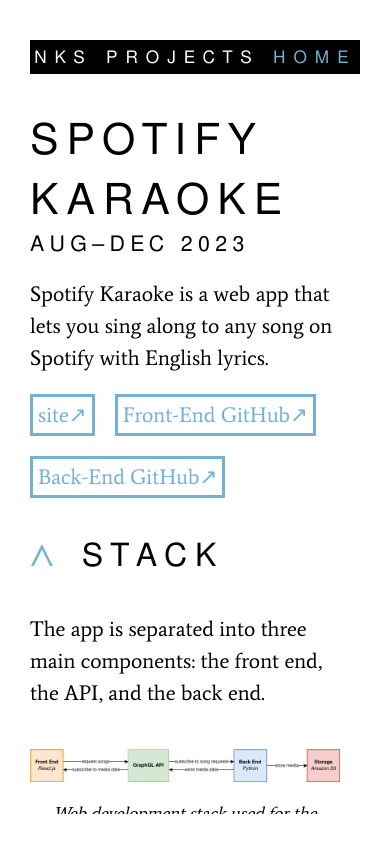
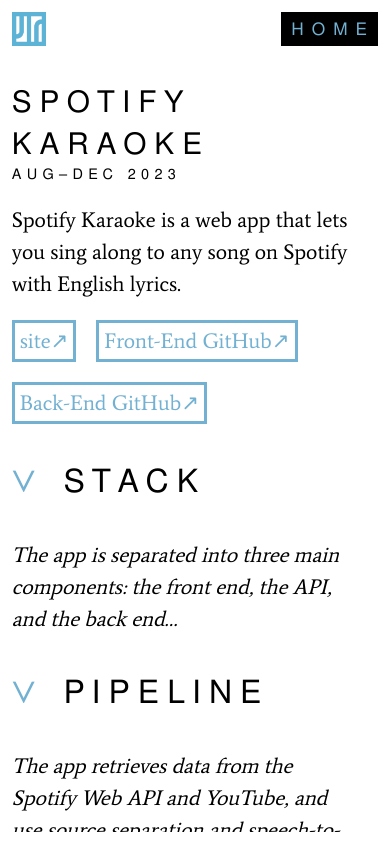
Before and after one commit to MyriadRivers/myriadrivers.github.io, a React (Create React App) app: page /projects/spotify_karaoke in a window 390 px wide. Built offline with nearby package versions, Linux system fonts and the light colour scheme.

Commit message:
Add more page responsiveness for mobile

```diff
--- a/src/App.tsx
+++ b/src/App.tsx
@@ -8,6 +8,7 @@
 import { navRoutes } from './common';
 import Title from './components/Title';
 import Canvas from './components/Canvas';
+import breakpoints from './styles/breakpoints';
 
 const StyledApp = styled.div`
   position: relative;
@@ -16,10 +17,14 @@
   flex-direction: column;
   gap: 10px;
 
+  @media ${breakpoints.mobile} {
+    gap: 0px;
+  }
+
   height: 100%;
 
   box-sizing: border-box;
-  padding: 30px;
+  padding: calc(min(30px, 3vw));
 
   margin: auto;
 
--- a/src/components/Expandable.tsx
+++ b/src/components/Expandable.tsx
@@ -1,7 +1,9 @@
 import styled from "styled-components";
-import { Ref, forwardRef, ReactNode, useState } from "react"
+import { Ref, forwardRef, ReactNode, useState, useEffect } from "react"
 import Heading from "./Heading";
 import exp from "constants";
+import useMedia from "../hooks/useMedia";
+import breakpoints from "../styles/breakpoints";
 
 const StyledExpandable = styled.div<{$expanded: boolean}>`
     display: flex;
@@ -34,6 +36,17 @@
 
 function Expandable({ heading, summary, children }: { heading: string, summary: string, children: ReactNode }, ref: Ref<HTMLDivElement>) {
     const [expanded, setExpanded] = useState(true);
+    const mobile = useMedia(`${breakpoints.mobile}`);
+
+    useEffect(() => {
+        // Default to collapsed in mobile view for easier scrolling
+        if (mobile) {
+            setExpanded(false);
+        } else {
+            setExpanded(true);
+        }
+    }, [mobile])
+
     return (<StyledExpandable $expanded={expanded} >
         <div className={"expandableHeader"} onClick={() => { setExpanded(!expanded) }} >
             <div className={"arrow"}><Heading level={3}>{expanded ? "⋀" : "⋁"}</Heading></div><Heading level={3} ref={ref}>{heading}</Heading>
--- a/src/components/ProjectTitle.tsx
+++ b/src/components/ProjectTitle.tsx
@@ -12,7 +12,8 @@
     .titleContainer {
         font-family: ${props => props.theme.headerFont};
 
-        font-size: 2em;
+        font-size: calc(min(15pt + 2.5vw, 2em));
+
         text-transform: uppercase;
         letter-spacing: 6pt;
 
@@ -24,7 +25,7 @@
     }
 
     .subtitle {
-        font-size: 16pt;
+        font-size: calc(min(5pt + 2vw, 16pt));
         letter-spacing: 4pt;
     }
 
--- a/src/components/Sidebar.tsx
+++ b/src/components/Sidebar.tsx
@@ -12,7 +12,7 @@
 
     .sidebarContent {
         font-family: ${props => props.theme.headerFont};
-        font-size: 18pt;
+        font-size: calc(min(18pt, 5pt + 2vw));
         text-transform: uppercase;
         letter-spacing: 2pt;
         text-align: right;
--- a/src/hooks/useMedia.ts
+++ b/src/hooks/useMedia.ts
@@ -4,6 +4,8 @@
     const [matches, setMatches] = useState<boolean>(false);
 
     useEffect(() => {
+        setMatches(window.matchMedia(mq).matches);
+
         const mediaQuery = () => {
             setMatches(window.matchMedia(mq).matches);
         };
@@ -13,6 +15,7 @@
         return () => {
             window.removeEventListener("resize", mediaQuery);
         }
+
     }, [])
 
     return matches;
--- a/src/styles/breakpoints.ts
+++ b/src/styles/breakpoints.ts
@@ -1,5 +1,5 @@
 const size = {
-    mobile: "768px",
+    mobile: "600px",
 }
 
 const breakpoints = {
```
